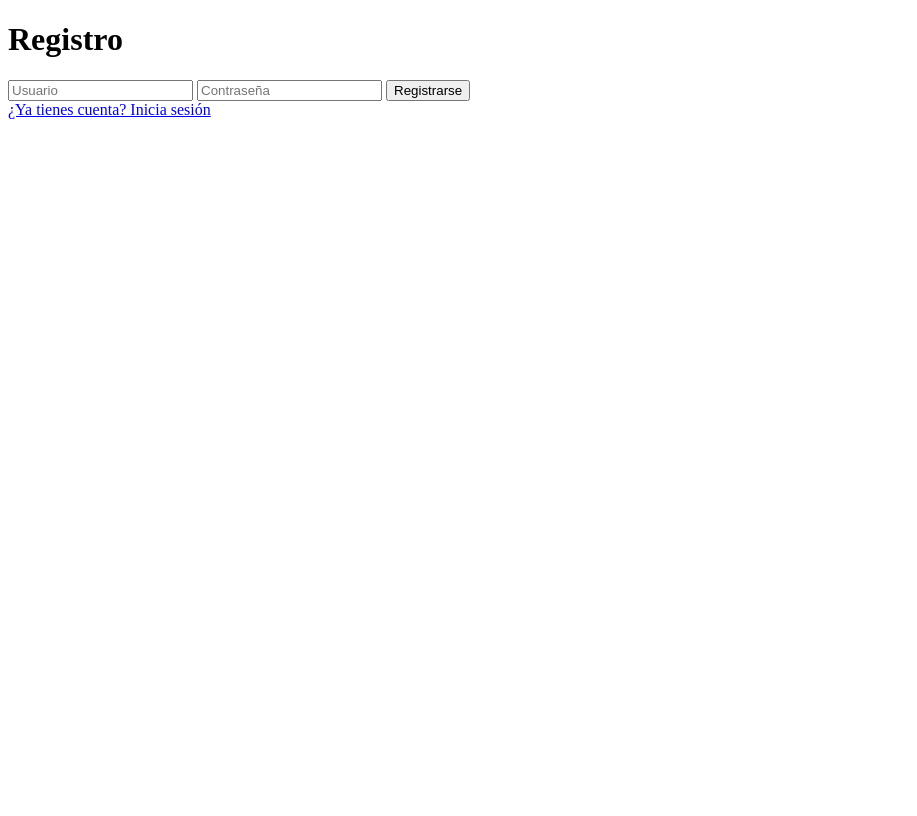
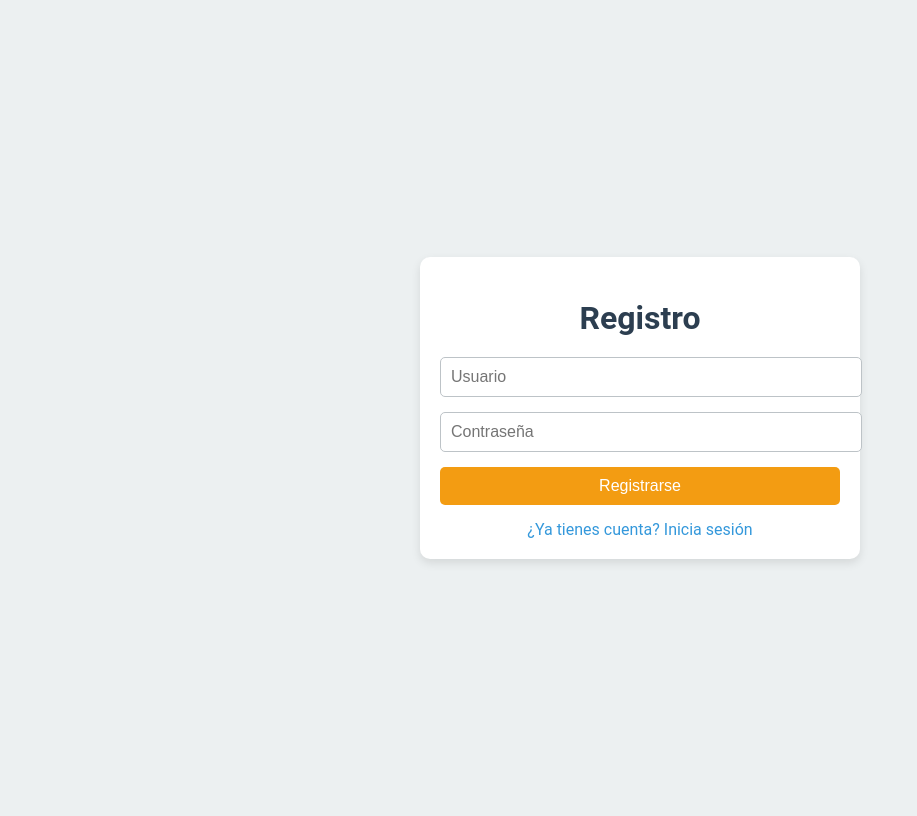
Before and after one commit to Ivangarciam55/Avances_de_Proyectos, a PHP site: page /registro.php in a window 1280 px wide. Shown: the whole page, without its empty margins (0-917 px from the left). Before the commit the page ends 119 px from the top, so only its background shows below. Run offline with PHP 8.4, Linux system fonts and the light colour scheme.

Commit message:
Resultado final

```diff
--- a/Avances de proyectos/Iván/registro.php
+++ b/Avances de proyectos/Iván/registro.php
@@ -5,11 +5,77 @@
     <meta name="viewport" content="width=device-width, initial-scale=1.0">
     <title>Registro de Usuario</title>
     <style>
-        /* Usa el mismo diseño del login */
+        /* Diseño basado en tu proyecto */
+        body {
+            font-family: "Roboto", sans-serif;
+            display: flex;
+            justify-content: center;
+            align-items: center;
+            min-height: 100vh;
+            background-color: #ecf0f1;
+        }
+
+        .register-container {
+            background-color: #ffffff;
+            padding: 20px;
+            border-radius: 10px;
+            box-shadow: 0 4px 10px rgba(0, 0, 0, 0.1);
+            text-align: center;
+            width: 100%;
+            max-width: 400px;
+        }
+
+        .register-container h1 {
+            color: #2c3e50;
+            margin-bottom: 20px;
+        }
+
+        .register-container input[type="text"],
+        .register-container input[type="password"] {
+            width: 100%;
+            padding: 10px;
+            margin-bottom: 15px;
+            border: 1px solid #bdc3c7;
+            border-radius: 5px;
+            font-size: 16px;
+        }
+
+        .register-container button {
+            background-color: #f39c12;
+            color: white;
+            border: none;
+            padding: 10px 20px;
+            font-size: 16px;
+            cursor: pointer;
+            border-radius: 5px;
+            transition: background-color 0.3s ease;
+            width: 100%;
+        }
+
+        .register-container button:hover {
+            background-color: #e67e22;
+        }
+
+        .register-container a {
+            display: block;
+            margin-top: 15px;
+            color: #3498db;
+            text-decoration: none;
+        }
+
+        .register-container a:hover {
+            text-decoration: underline;
+        }
+
+        .error-message {
+            color: red;
+            font-size: 14px;
+            margin-bottom: 15px;
+        }
     </style>
 </head>
 <body>
-<div class="login-container">
+<div class="register-container">
     <h1>Registro</h1>
     <?php if (isset($_GET['error'])): ?>
         <p class="error-message"><?= htmlspecialchars($_GET['error']) ?></p>
```
